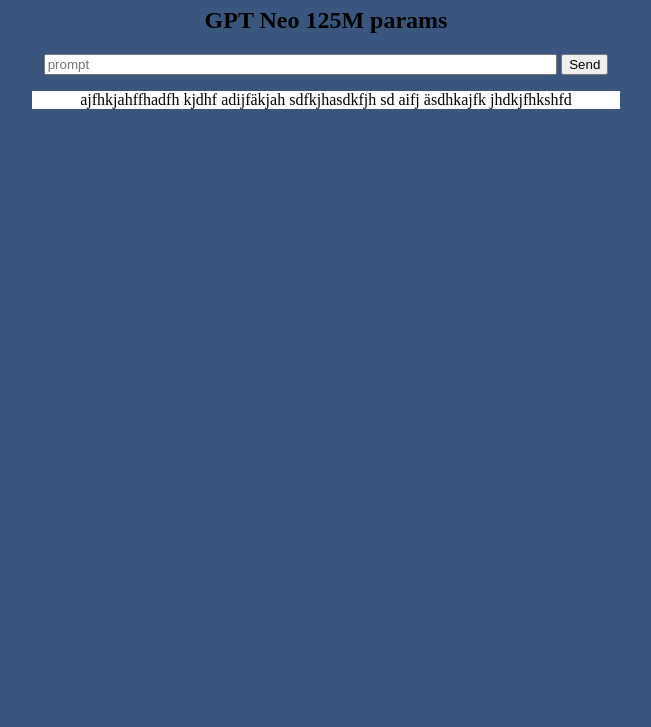
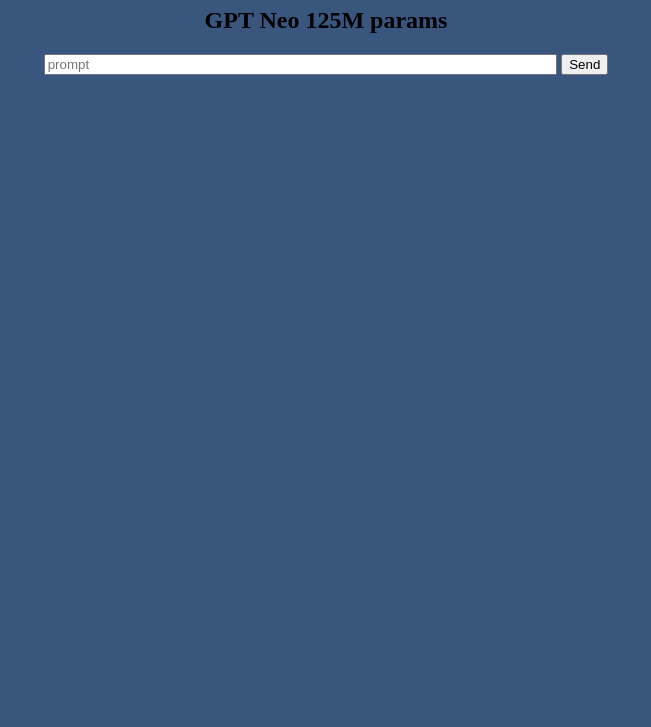
Before and after one commit to finnfassnacht/GPT-Demo, a website: page www/index.html in a window 1280 px wide. Shown: the part 73-800 px from the top of the page, without its empty margins (314-965 px from the left). Drawn offline with Linux system fonts and the light colour scheme.

Commit message:
html removed placeholder text

```diff
--- a/www/index.html
+++ b/www/index.html
@@ -14,9 +14,7 @@
         <input id="user_in" placeholder="prompt">
         <button onclick="user_send()">Send</button>
         <div class="LLM">
-            <p id="text">ajfhkjahffhadfh kjdhf
-                adijfäkjah sdfkjhasdkfjh sd
-                aifj äsdhkajfk jhdkjfhkshfd
+            <p id="text">
             </p>
         </div>
     </center>
```
